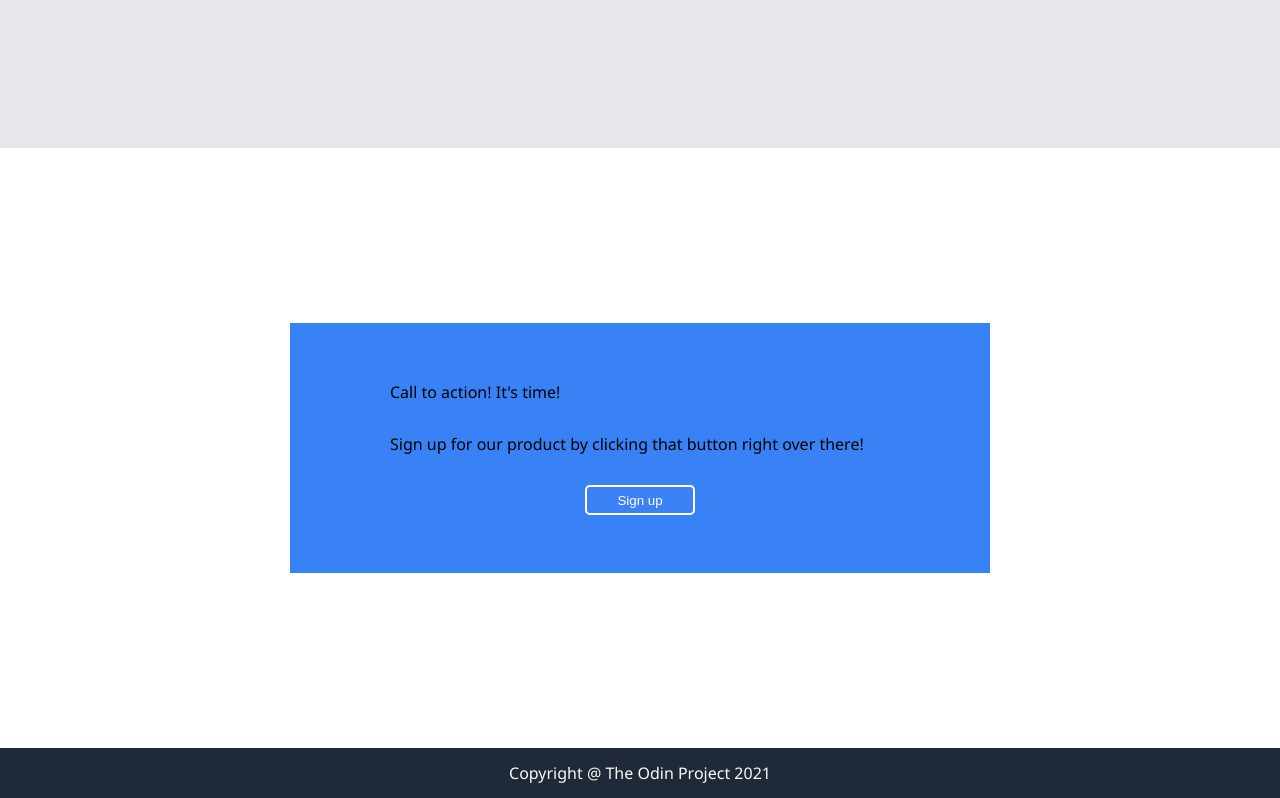
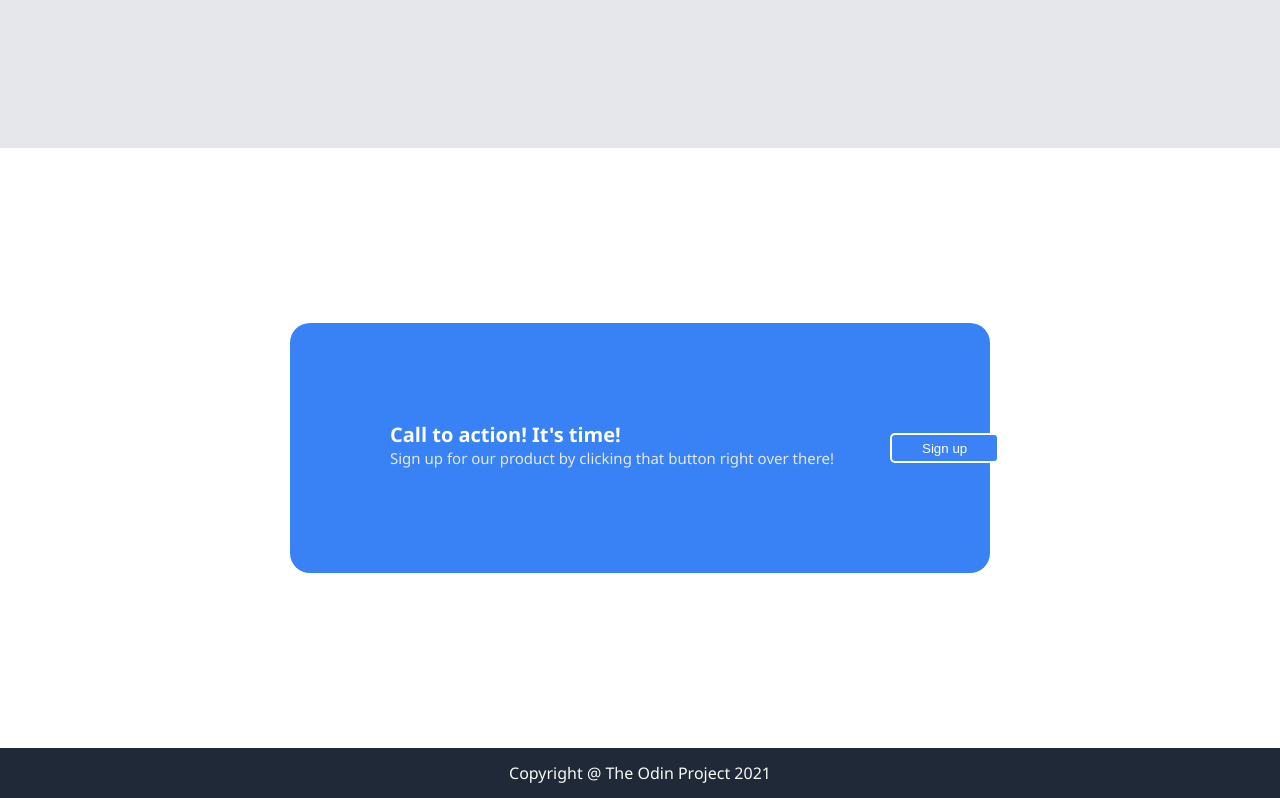
Before and after one commit to samtong0425/odin-website, a plain HTML site: page index.html in a window 1280 px wide. Shown: the part 1702-2500 px from the top of the page. Drawn offline with Linux system fonts and the light colour scheme.

Commit message:
Add style to section three

```diff
--- a/style.css
+++ b/style.css
@@ -167,19 +167,27 @@ a {
     flex-wrap: wrap;
     align-items: center;
     justify-content: center;
-    gap: 30px;
+    border-radius: 20px;
 }
 
 .three-heading {
-    height: fit-content;
+    height: 75px;
     align-self: flex-start;
     width: 500px;
+    color: white;
+    font-weight: bold;
+    font-size: 20px;
+    display: flex;
+    align-items: flex-end;
 }
 
 .three-text {
-    height: fit-content;
+    height: 75px;
     align-self: flex-start;
     width: 500px;
+    color: #e5e7eb;
+    font-weight: 100;
+    font-size: 15px;
 }
 
 #three-button {
```
